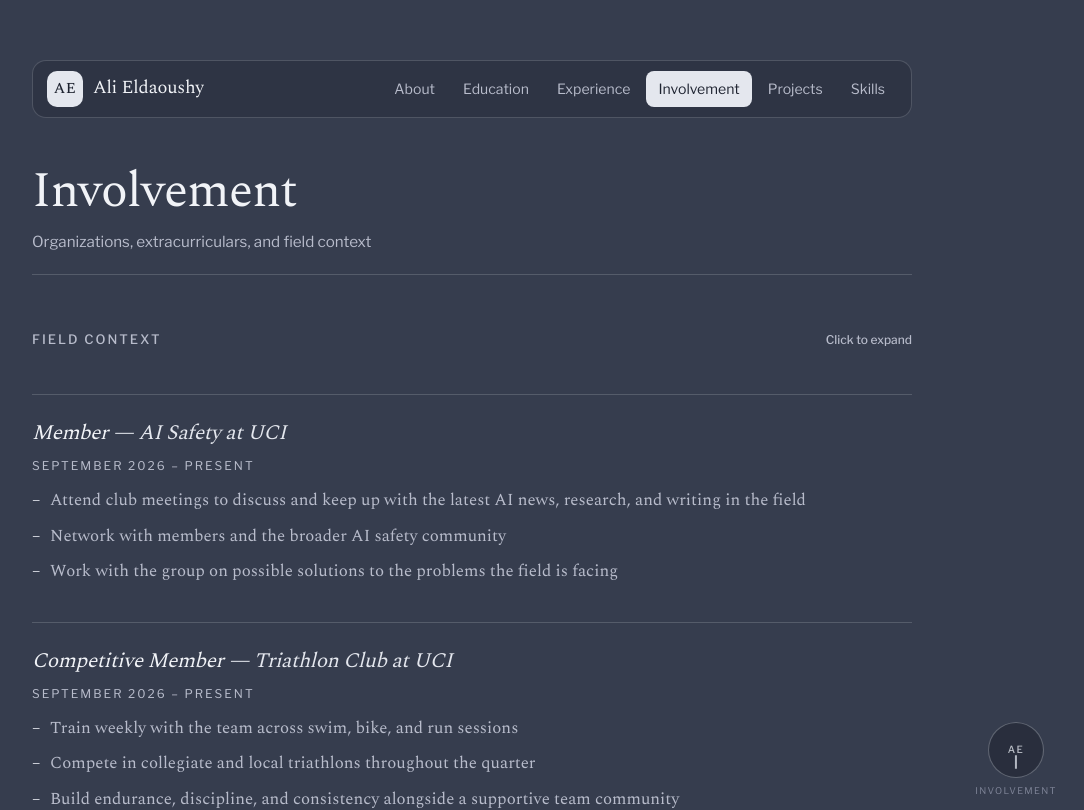
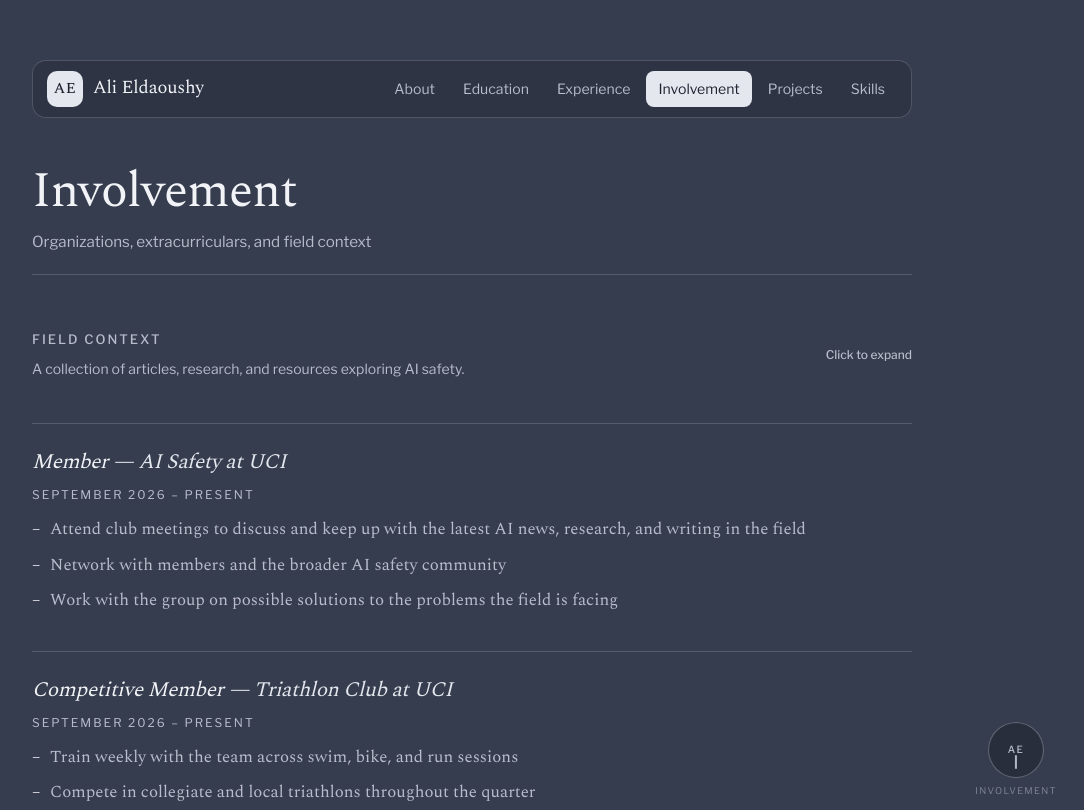
Before and after one commit to alieldaoushyuci/portfolio, a Next.js app: page /involvement in a window 1280 px wide. Shown: the top 810 px of the page, without its empty margins (168-1252 px from the left). Built offline with nearby package versions, Linux system fonts and the light colour scheme.

Commit message:
Describe Field Context and give card titles full width

```diff
--- a/app/globals.css
+++ b/app/globals.css
@@ -978,6 +978,21 @@ article h2:first-child {
   text-transform: none;
 }
 
+.field-context-description {
+  display: block;
+  margin-top: 8px;
+  font-size: 0.875rem;
+  font-weight: 400;
+  line-height: 1.5;
+  letter-spacing: normal;
+  text-transform: none;
+}
+
+.field-context-expand,
+.field-context-collapse {
+  flex-shrink: 0;
+}
+
 .field-context-collapse,
 .field-context[open] .field-context-expand {
   display: none;
@@ -2519,8 +2534,8 @@ article .skill-usage a {
   color: inherit;
   cursor: pointer;
   font: inherit;
-  flex-direction: row;
-  align-items: flex-end;
+  flex-direction: column;
+  align-items: stretch;
   gap: 12px;
 }
 
@@ -2531,6 +2546,7 @@ article .skill-usage a {
 
 .context-front .context-hint {
   flex: 0 0 auto;
+  align-self: flex-end;
 }
 
 .context-front:hover,
--- a/app/involvement/page.jsx
+++ b/app/involvement/page.jsx
@@ -162,7 +162,12 @@ export default function Involvement() {
       <article className="entries">
         <details className="platform field-context">
           <summary className="group-label">
-            <span>Field Context</span>
+            <span>
+              <span>Field Context</span>
+              <span className="field-context-description">
+                A collection of articles, research, and resources exploring AI safety.
+              </span>
+            </span>
             <span className="field-context-expand">Click to expand</span>
             <span className="field-context-collapse">Click to collapse</span>
           </summary>
```
Also changed, not shown: 30 other files (tests, documents, lock files or other folders).
